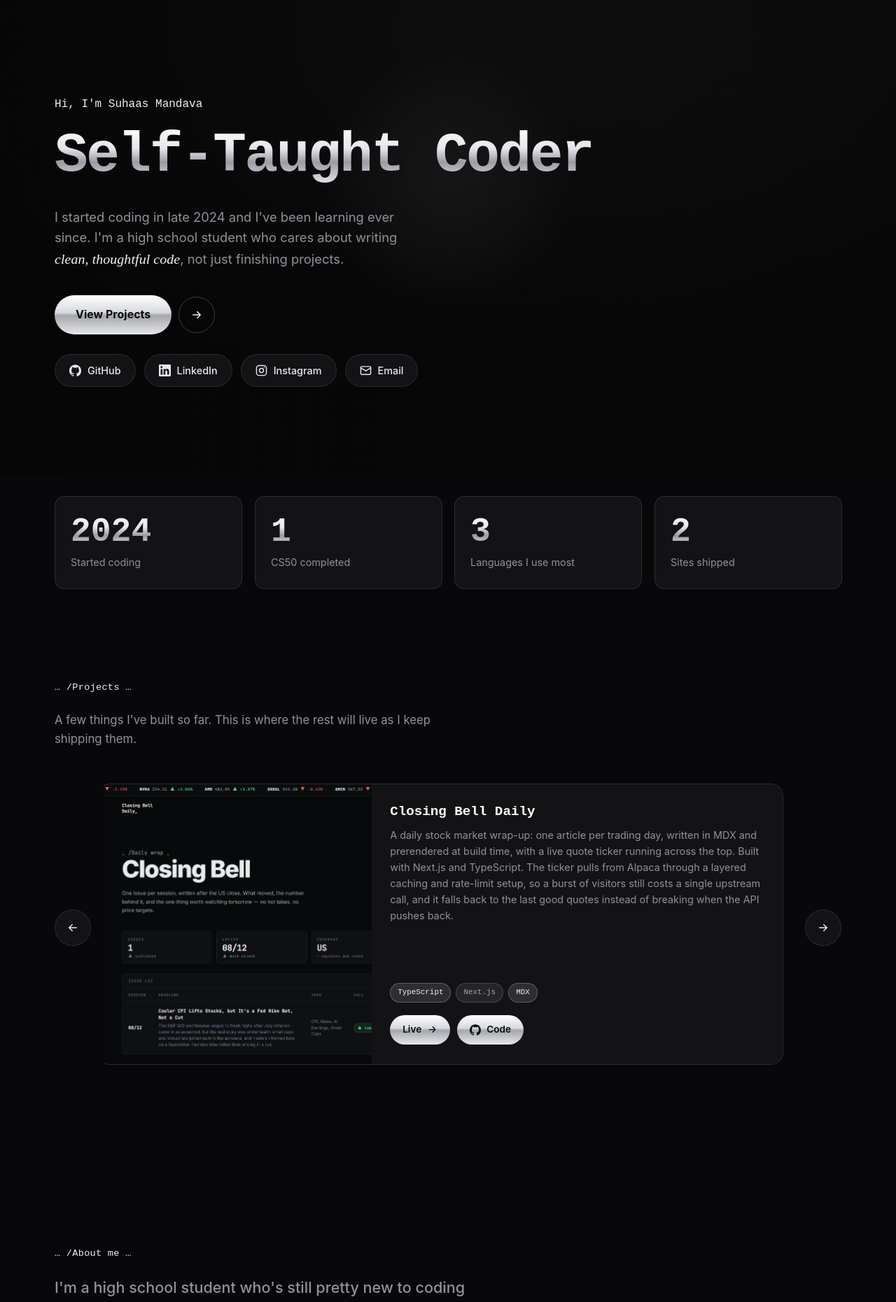
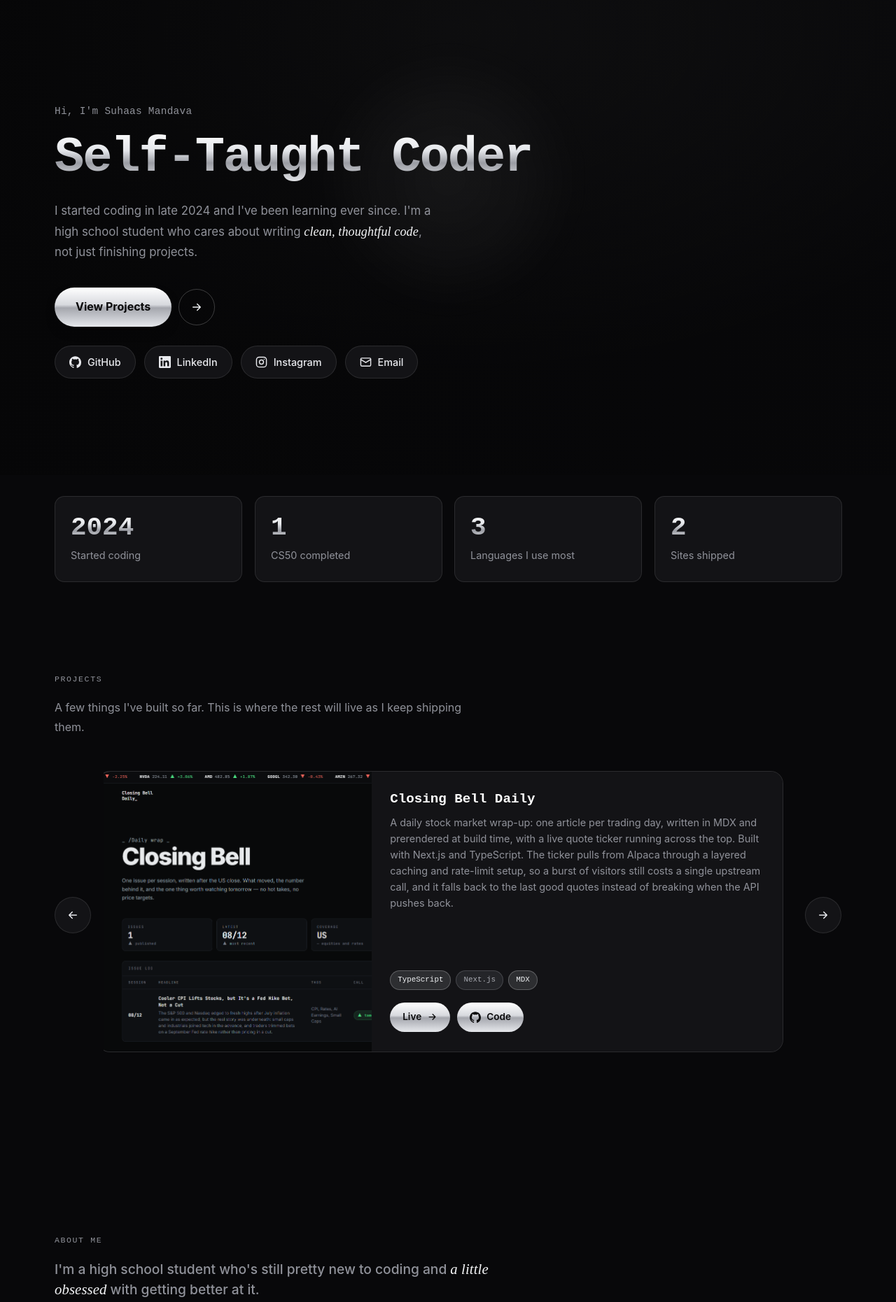
Before and after one commit to SuhaasMandava/suhaas-portfolio-website, a plain HTML site: page index.html in a window 1280 px wide. Shown: the part 100-1961 px from the top of the page at 70% size. Drawn offline with Linux system fonts and the light colour scheme; no server answers; files whose address does not match are found by name.

Commit message:
Restrain the type scale and simplify section labels
Section headings ran to 6rem, nearly the size of the hero, so every
section shouted. Drop them to a supporting scale, ease the hero cap and
the stat numerals down with them, and replace the "... /Label ..."
eyebrows with a plain uppercase tracked label. Body copy gets a slightly
looser line-height and a measure capped in ch.

```diff
--- a/index.html
+++ b/index.html
@@ -117,7 +117,7 @@
     <!-- ===== Projects (featured carousel) ===== -->
     <section class="section" id="projects">
       <div class="section__head reveal">
-        <p class="eyebrow">&hellip; /Projects &hellip;</p>
+        <p class="eyebrow">Projects</p>
         <p class="section__intro">
           A few things I've built so far. This is where the rest will live as I
           keep shipping them.
@@ -139,7 +139,7 @@
 
     <!-- ===== About ===== -->
     <section class="section" id="about">
-      <p class="eyebrow reveal">&hellip; /About me &hellip;</p>
+      <p class="eyebrow reveal">About me</p>
       <div class="about">
         <div class="about__intro reveal">
           <p class="about__hello">
@@ -183,7 +183,7 @@
 
     <!-- ===== Skills ===== -->
     <section class="section" id="skills">
-      <p class="eyebrow reveal">&hellip; /Skills &hellip;</p>
+      <p class="eyebrow reveal">Skills</p>
       <p class="section__intro reveal">Some of the tools and technologies I build with.</p>
       <div class="skills" id="skillsGrid">
         <!-- Skill cards injected by script.js -->
@@ -201,7 +201,7 @@
 
     <!-- ===== Hackathons ===== -->
     <section class="section" id="hackathons">
-      <p class="eyebrow reveal">&hellip; /Hackathons &hellip;</p>
+      <p class="eyebrow reveal">Hackathons</p>
       <h2 class="display display--section reveal">Build weekends</h2>
       <p class="section__intro reveal">Things I've built against a clock, start to finish, in the span of a single weekend.</p>
       <div class="hacks" id="hackGrid">
@@ -211,7 +211,7 @@
 
     <!-- ===== Contact ===== -->
     <section class="section section--contact" id="contact">
-      <p class="eyebrow reveal">&hellip; /Contact &hellip;</p>
+      <p class="eyebrow reveal">Contact</p>
       <h2 class="display display--section reveal">Let's build<br />something.</h2>
       <p class="contact__lead reveal">
         I'm always up for a good project, a question, or a chat about code.
--- a/styles.css
+++ b/styles.css
@@ -155,11 +155,12 @@ body::before {
    ============================================================ */
 .eyebrow {
   font-family: var(--font-display);
-  font-size: 0.85rem;
+  font-size: 0.72rem;
   font-weight: 500;
-  color: var(--accent);
-  letter-spacing: 0.02em;
-  margin-bottom: 22px;
+  text-transform: uppercase;
+  color: var(--text-dim);
+  letter-spacing: 0.14em;
+  margin-bottom: 18px;
 }
 
 .display {
@@ -170,8 +171,9 @@ body::before {
   letter-spacing: -0.03em;
 }
 .display--section {
-  font-size: clamp(2.6rem, 9vw, 6rem);
-  margin-bottom: 34px;
+  font-size: clamp(1.9rem, 4.4vw, 3.1rem);
+  line-height: 1.08;
+  margin-bottom: 22px;
 }
 
 /* Pills */
@@ -371,14 +373,14 @@ main { position: relative; z-index: 1; }
   margin: 0 auto;
   padding: 0 28px;   /* matches .container so content aligns with the rest of the page */
 }
-.hero__kicker { font-family: var(--font-display); color: var(--accent); font-size: 1rem; margin-bottom: 16px; }
+.hero__kicker { font-family: var(--font-display); color: var(--text-dim); font-size: 0.9rem; letter-spacing: 0.02em; margin-bottom: 14px; }
 /* Headline must never wrap: the typing cycle stays on one line at every width.
    Font-size scales with the viewport (clamp) so the longest phrase
    ("Aspiring AI Engineer", ~11.5em wide in JetBrains Mono) fits inside the
    container down to ~320px instead of wrapping. white-space: nowrap enforces
    the single line and keeps the blinking caret inline right after the text. */
 .hero__title {
-  font-size: clamp(1.2rem, 6.2vw, 5.25rem);
+  font-size: clamp(1.2rem, 5.6vw, 4.4rem);
   min-height: 1.1em;
   white-space: nowrap;
 }
@@ -395,7 +397,7 @@ main { position: relative; z-index: 1; }
   vertical-align: -0.08em;
   animation: caretBlink 1s steps(1) infinite;
 }
-.hero__lead { max-width: 540px; margin-top: 30px; font-size: 1.15rem; color: var(--text-dim); }
+.hero__lead { max-width: 540px; margin-top: 24px; font-size: 1.05rem; line-height: 1.7; color: var(--text-dim); }
 .hero__actions { margin-top: 36px; }
 .social-row { display: flex; flex-wrap: wrap; gap: 12px; margin-top: 28px; }
 .social-row--center { justify-content: center; }
@@ -492,7 +494,7 @@ main { position: relative; z-index: 1; }
 .stat__num {
   position: relative;
   font-family: var(--font-display); font-weight: 800;
-  font-size: clamp(2rem, 5vw, 3rem);
+  font-size: clamp(1.75rem, 3.4vw, 2.35rem);
   background: var(--metal-text);
   -webkit-background-clip: text; background-clip: text;
   -webkit-text-fill-color: transparent; color: transparent;
@@ -505,7 +507,7 @@ main { position: relative; z-index: 1; }
    ============================================================ */
 .section { padding: clamp(60px, 10vw, 120px) 0; }
 .section__head { margin-bottom: 40px; }
-.section__intro { color: var(--text-dim); max-width: 560px; font-size: 1.05rem; margin-bottom: 30px; }
+.section__intro { color: var(--text-dim); max-width: 60ch; font-size: 1rem; line-height: 1.7; margin-bottom: 28px; }
 
 /* ============================================================
    Projects: featured carousel (with 3D tilt)
@@ -602,7 +604,7 @@ main { position: relative; z-index: 1; }
    About
    ============================================================ */
 .about { display: grid; grid-template-columns: 1.4fr 1fr; gap: 50px; align-items: center; }
-.about__hello { font-size: 1.35rem; color: var(--heading); font-weight: 500; margin-bottom: 20px; line-height: 1.4; }
+.about__hello { font-size: 1.2rem; color: var(--heading); font-weight: 500; margin-bottom: 20px; line-height: 1.4; }
 .about__intro p { color: var(--text-dim); margin-bottom: 14px; }
 .about__intro a { color: var(--accent); text-decoration: underline; text-underline-offset: 3px; text-decoration-color: rgba(var(--accent-rgb), 0.5); transition: text-decoration-color var(--transition); }
 .about__intro a:hover { text-decoration-color: var(--accent); }
@@ -792,7 +794,7 @@ main { position: relative; z-index: 1; }
    Contact
    ============================================================ */
 .section--contact { text-align: center; }
-.contact__lead { max-width: 480px; margin: 0 auto 34px; color: var(--text-dim); font-size: 1.1rem; }
+.contact__lead { max-width: 480px; margin: 0 auto 34px; color: var(--text-dim); font-size: 1.02rem; line-height: 1.7; }
 .section--contact .cta { margin-bottom: 40px; }
 
 /* ============================================================
```
Also changed, not shown: research-anthropic.html (+1 -1 lines), research-spacex.html (+1 -1 lines), research.html (+1 -1 lines).
